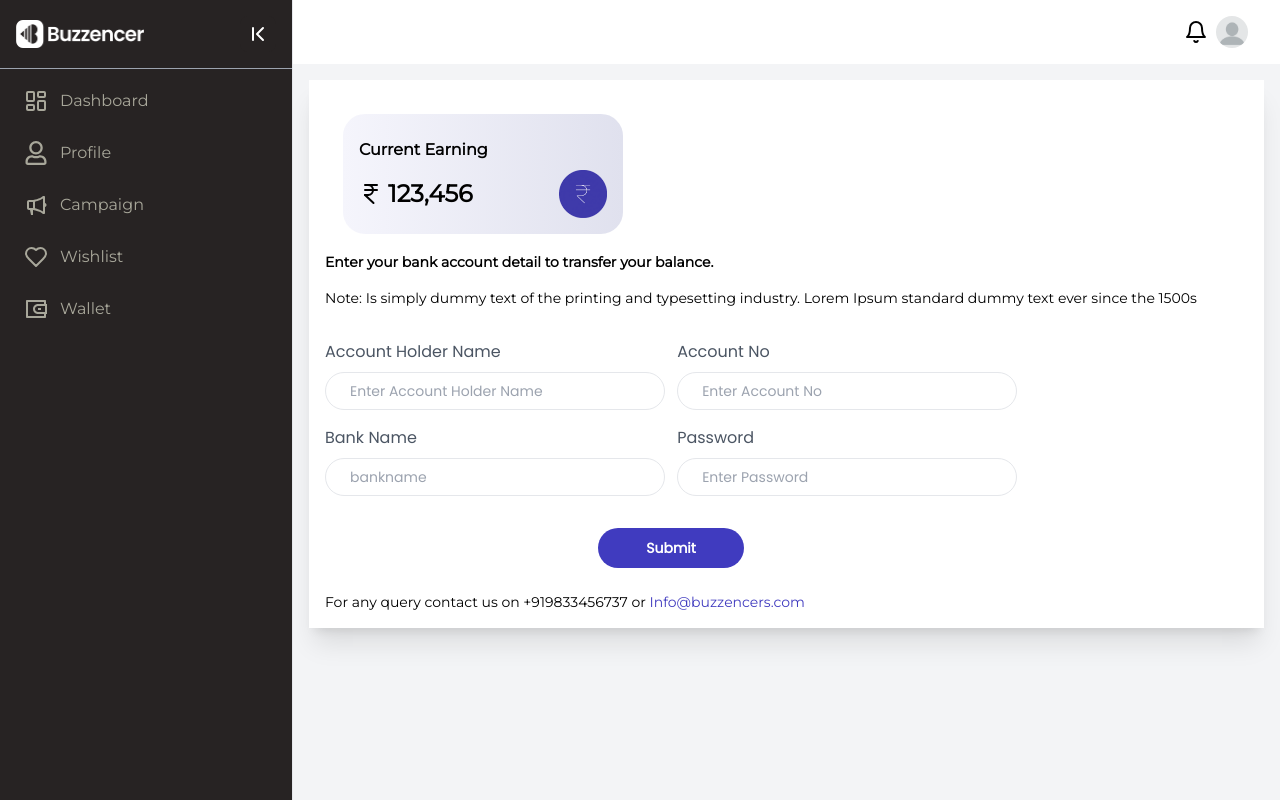
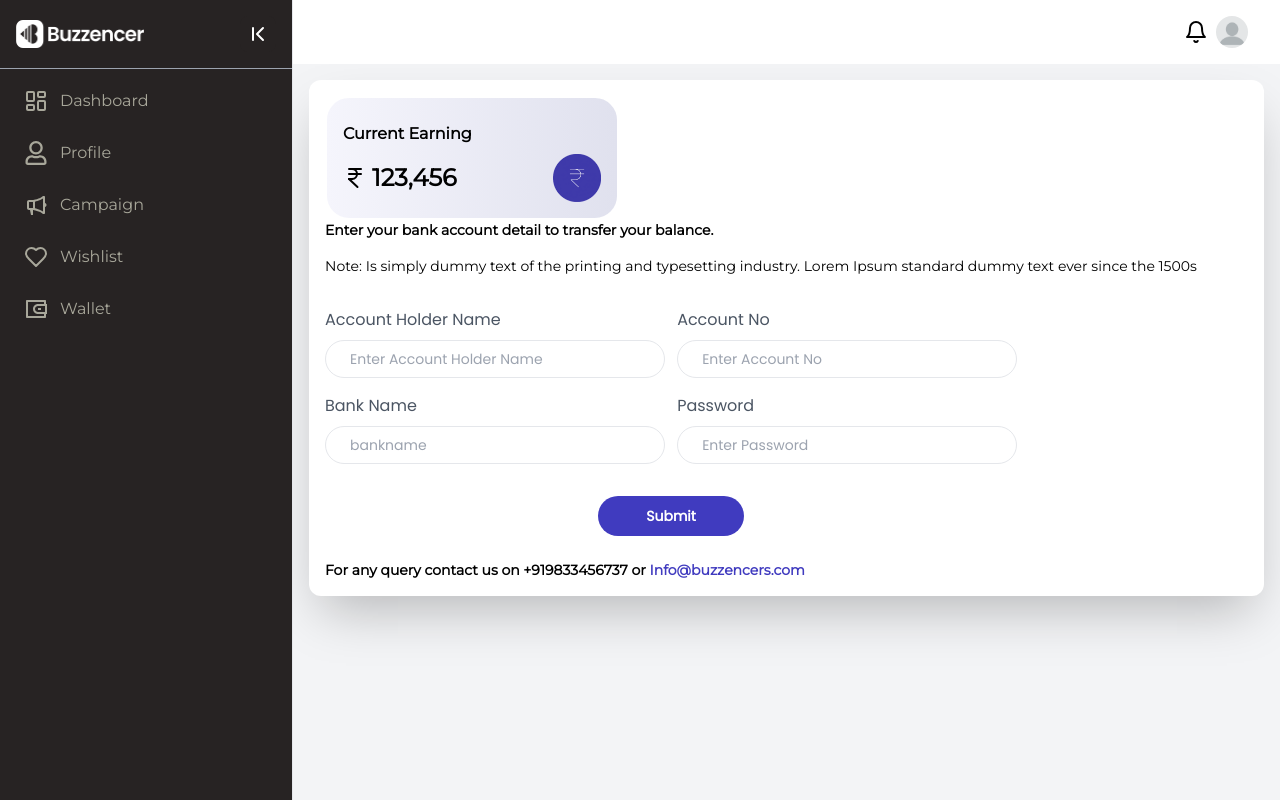
Before and after one commit to Vinayakv01/Buzzencer, a React (Vite) app: page /wallet in a window 1280 px wide. Built offline with nearby package versions, Linux system fonts and the light colour scheme.

Commit message:
sidelink

```diff
--- a/src/components/influencer/sidebar.jsx
+++ b/src/components/influencer/sidebar.jsx
@@ -57,7 +57,7 @@ export function SidebarItem({ icon, text, active, alert, path }) {
   const { expanded } = useContext(SidebarContext);
   return (
     <li className={`relative font-Montserrat flex items-center py-2 px-3 my-3 font-medium rounded-md cursor-pointer transition-colors group ${active ? " text-[#A8A79A] hover:text-white" : "hover:bg-[#403bbf] text-[#A8A79A] hover:text-white"}`}>
-      {icon}
+      <Link to={path} >{icon}</Link> {/* Use Link instead of span */}
       <Link to={path} className={`overflow-hidden transition-all ${expanded ? "w-52 ml-3" : "w-0"}`}>{text}</Link> {/* Use Link instead of span */}
       {alert && (
         <div className={`absolute right-2 w-2 h-2 rounded bg-indigo-400 ${expanded ? "" : "top-2"}`}>
--- a/src/components/influencer/wallet.jsx
+++ b/src/components/influencer/wallet.jsx
@@ -12,9 +12,9 @@ const Wallet = () => {
   const colors = ['bg-gradient-to-r from-[#F5F5FC] to-[#E0E1EE]'];
 
   return (
-    <div className="bg-white shadow-xl p-4 m-4">
+    <div className="bg-white shadow-2xl rounded-xl p-4 m-4">
       <div className="font-Montserrat ">
-        <div className="grid lg:grid-cols-3 gap-5 p-4 ">
+        <div className="grid lg:grid-cols-3 gap-5  ">
           {containersData.map((container, index) => (
             <div key={container.id} className={`p-4 h-[124px] rounded-3xl border-white border-2 ${colors[index % colors.length]}`}>
               <p className=" mt-2 font-semibold">{container.name}</p>
@@ -97,7 +97,7 @@ const Wallet = () => {
               Submit
             </button>
           </span>
-          <p className="text-sm">For any query contact us on +919833456737 or <span className="text-[#403bbf]">Info@buzzencers.com</span></p>
+          <p className="text-sm font-semibold">For any query contact us on +919833456737 or <span className="text-[#403bbf]">Info@buzzencers.com</span></p>
         </div>
       </div>
 
```
